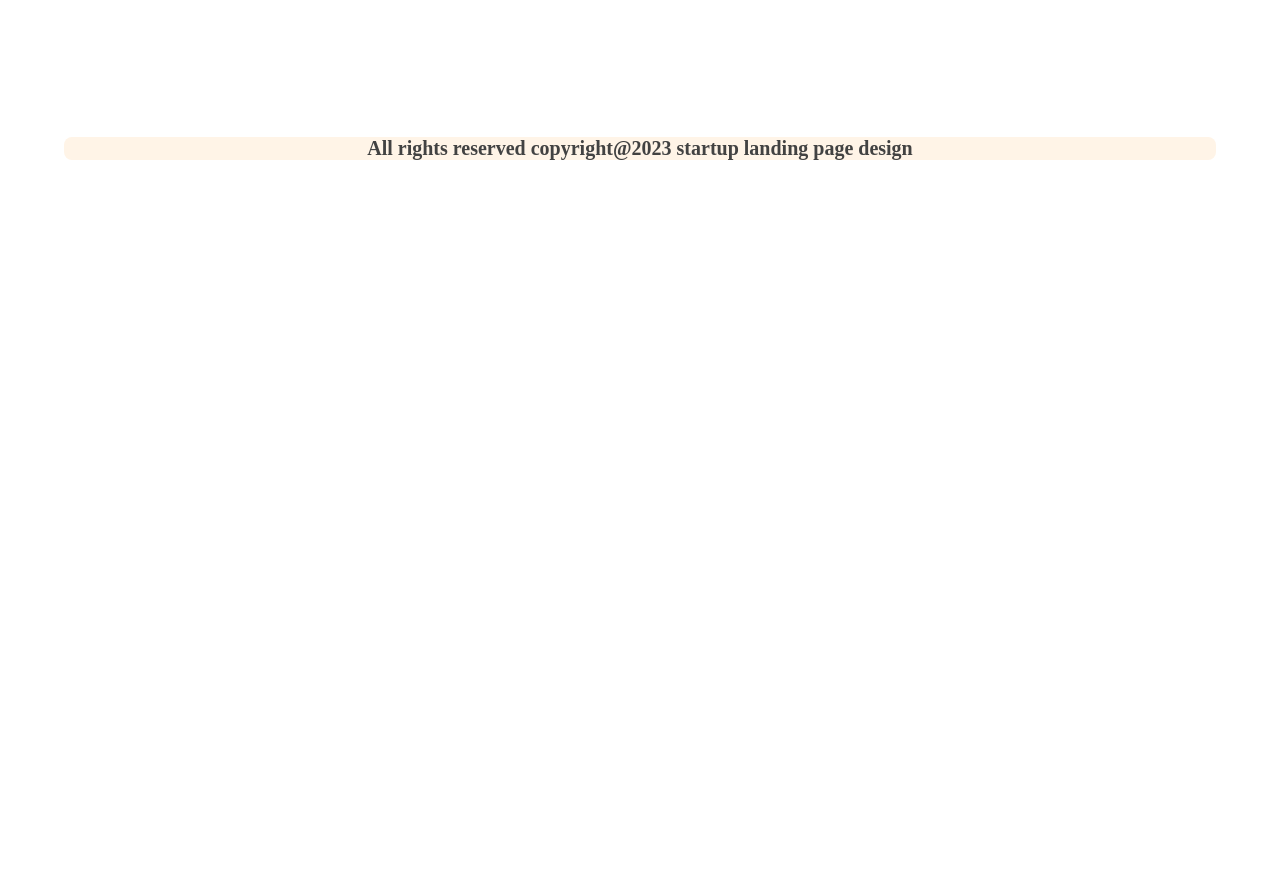
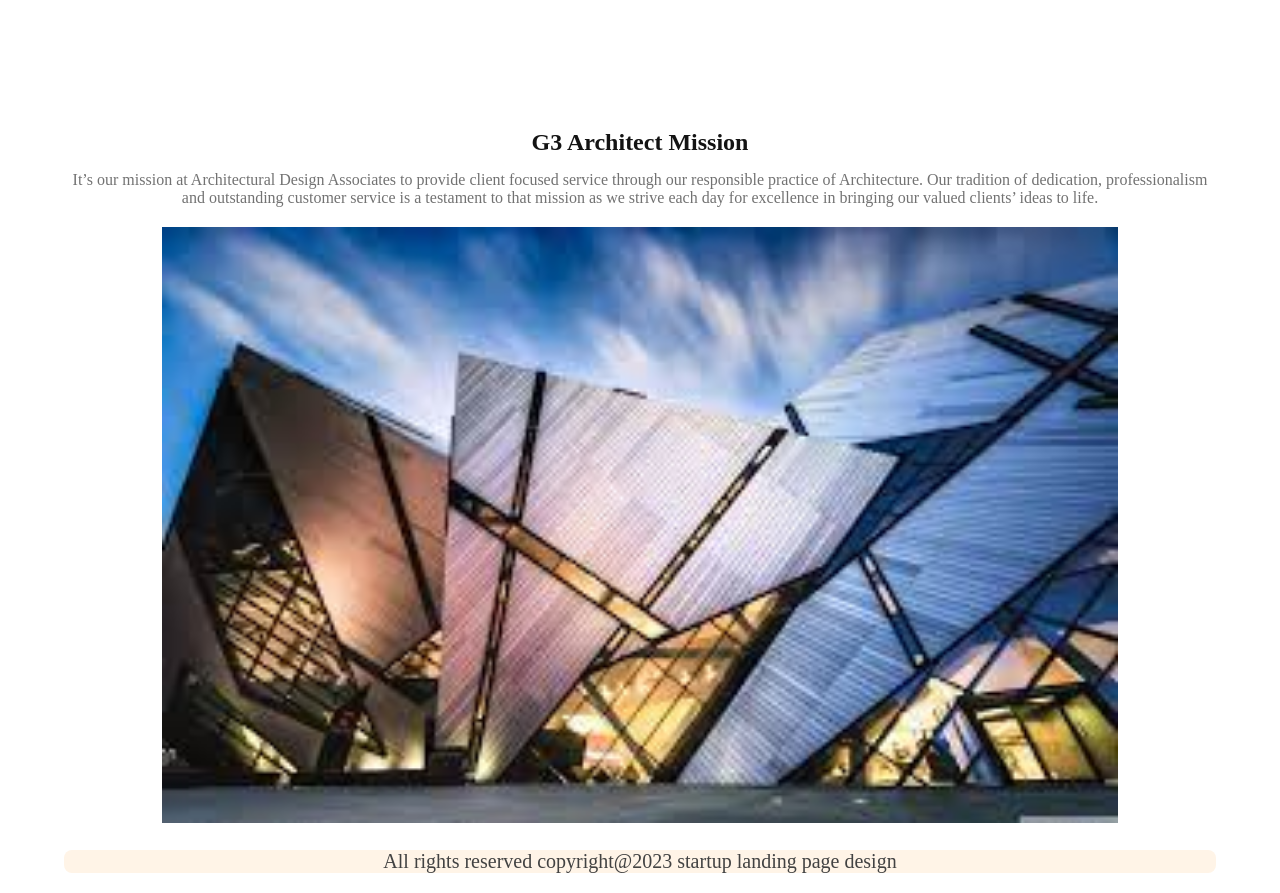
Before and after one commit to nazmul906/g3-architects-assignment2, a plain HTML site: page index.html in a window 1280 px wide. Shown: the part 3916-4809 px from the top of the page. Before the commit the page ends 4103 px from the top, so only its background shows below. Drawn offline with Linux system fonts and the light colour scheme.

Commit message:
new section added

```diff
--- a/index.html
+++ b/index.html
@@ -174,7 +174,17 @@
         </div>
       </section>
       <!-- <section>write a meaningful section</section> -->
-
+      <section class="mission">
+        <h2>G3 Architect Mission</h2>
+        <p>
+          It’s our mission at Architectural Design Associates to provide client
+          focused service through our responsible practice of Architecture. Our
+          tradition of dedication, professionalism and outstanding customer
+          service is a testament to that mission as we strive each day for
+          excellence in bringing our valued clients’ ideas to life.
+        </p>
+        <img src="./images/mission/download2.jpg" />
+      </section>
       <footer class="footer">
         <h4>All rights reserved copyright@2023 startup landing page design</h4>
       </footer>
--- a/style/style.css
+++ b/style/style.css
@@ -461,7 +461,7 @@ header {
   width: 166.76px;
   height: 50px;
 }
-.footer {
+.footer h4 {
   background: #fff4e7;
   border-radius: 8px;
   text-align: center;
@@ -472,10 +472,46 @@ header {
   font-size: 20px;
   line-height: 23px;
   text-align: center;
+  margin-bottom: 20px;
 
   /* Dark 02 */
 
   color: #424242;
+}
+.mission {
+  display: flex;
+  flex-direction: column;
+  text-align: center;
+  align-items: center;
+}
+.mission img {
+  width: 100%;
+}
+.mission h2 {
+  font-family: "Work Sans";
+  font-style: normal;
+  font-weight: 700;
+  font-size: 45px;
+  line-height: 43px;
+  /* identical to box height */
+
+  /* Dark 01 */
+
+  margin-bottom: 54px;
+  text-align: center;
+  color: #131313;
+}
+.mission p {
+  font-family: "Work Sans";
+  font-style: normal;
+  font-weight: 400;
+
+  margin: 0;
+  text-align: center;
+
+  color: #727272;
+  margin-bottom: 20px;
+  font-size: 16px;
 }
 
 /*Mobile Responsive*/
@@ -607,7 +643,19 @@ header {
     font-size: 12px;
   }
 }
+.mission h2 {
+  font-family: "Work Sans";
 
+  font-size: 24px;
+  line-height: 10px;
+  margin: 0;
+  margin-bottom: 24px;
+  text-align: center;
+  color: #131313;
+}
+.mission img {
+  width: 83%;
+}
 .hide {
   display: none;
 }
```
Also changed, not shown: images/mission/download1.jpg (added), images/mission/download2.jpg (added).
